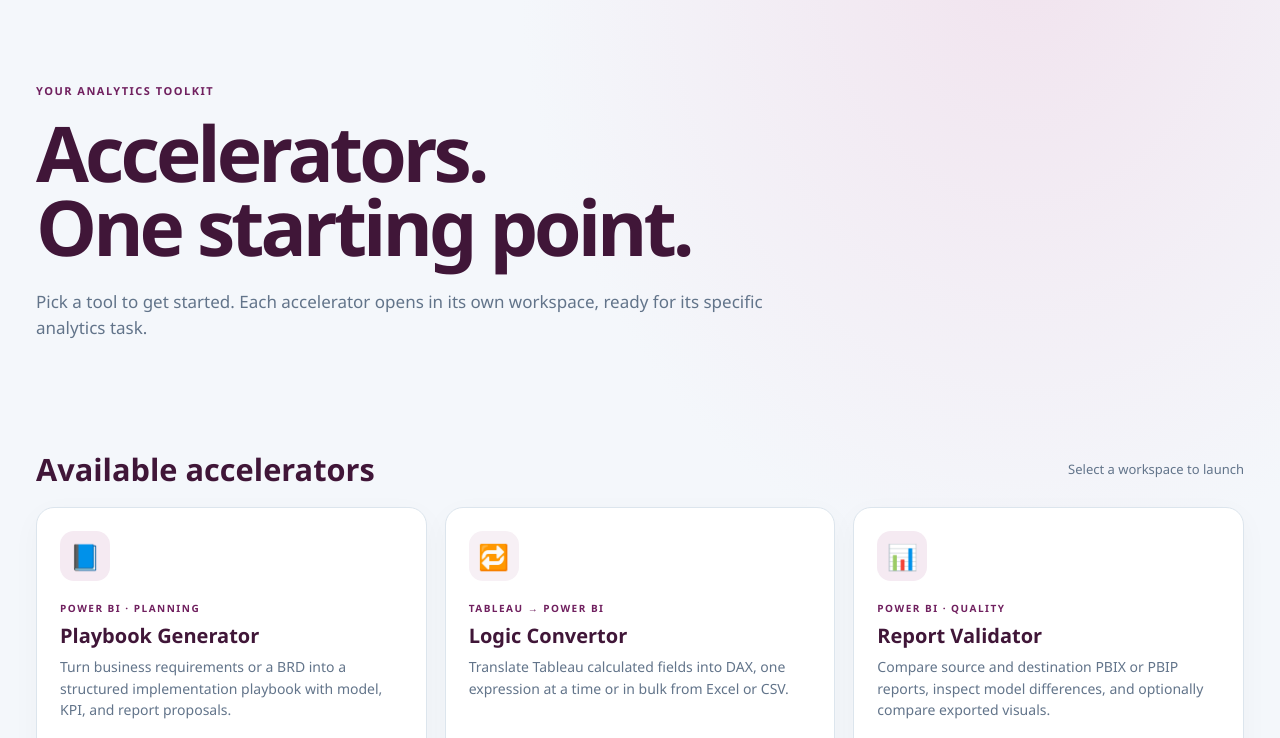
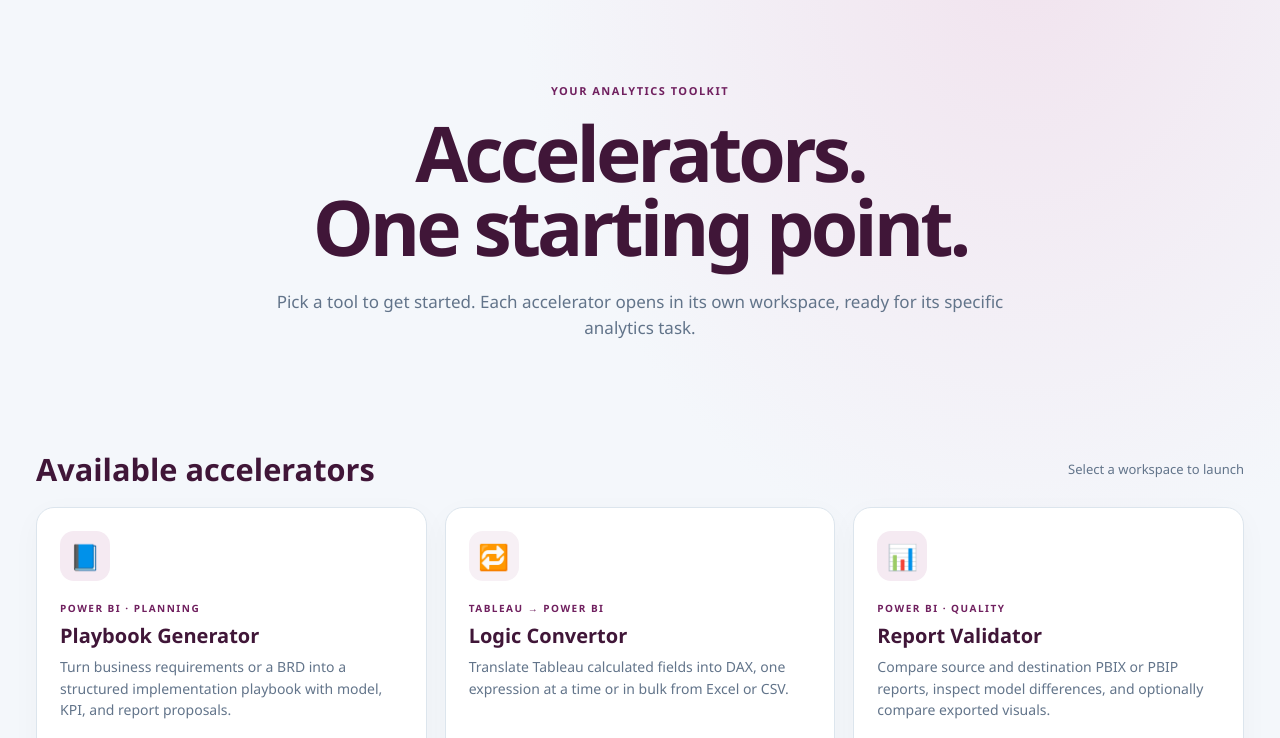
Before and after one commit to EmeshSinha/Accelerator-WebApp, a plain HTML site: page index.html in a window 1280 px wide. Shown: the part 55-793 px from the top of the page. Drawn offline with Linux system fonts and the light colour scheme.

Commit message:
Center accelerator hub hero content
Co-authored-by: Copilot <223556219+Copilot@users.noreply.github.com>

```diff
--- a/index.html
+++ b/index.html
@@ -41,6 +41,8 @@
       padding: 86px 0 56px;
       max-width: 1100px;
       min-height: 450px;
+      margin: 0 auto;
+      text-align: center;
     }
     .eyebrow, .tag { color: var(--accent); font-size: 11px; font-weight: 800; letter-spacing: 1.5px; }
     h1 {
@@ -48,14 +50,14 @@
       font-size: clamp(52px, 6vw, 118px);
       line-height: 0.96;
       letter-spacing: -4px;
-      margin: 18px 0 18px;
+      margin: 18px auto;
     }
     .hero p {
       max-width: 760px;
       color: var(--muted);
       font-size: 17px;
       line-height: 1.5;
-      margin-top: 26px;
+      margin: 26px auto 0;
     }
     .section { margin: 0 0 16px; }
     .section h2 { margin: 0; font-size: clamp(28px, 2.4vw, 38px); line-height: 1.2; }
```
